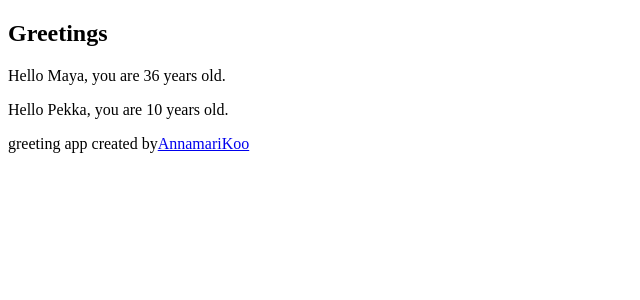
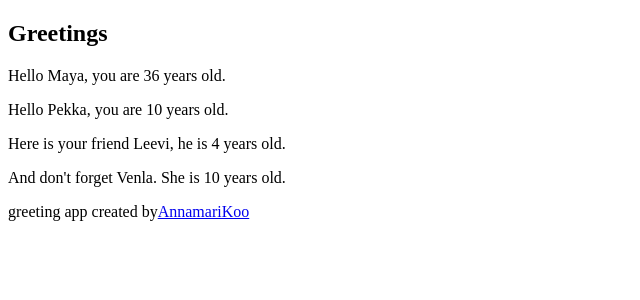
Before and after one commit to AnnamariKoo/01-part1, a React (Vite) app: page / in a window 1280 px wide. Shown: the top 300 px of the page, without its empty margins (0-640 px from the left). Built offline with nearby package versions, Linux system fonts and the light colour scheme.

Commit message:
Oppimistehtävä valmis.

```diff
--- a/src/App.jsx
+++ b/src/App.jsx
@@ -21,12 +21,24 @@ const Hello = (props) => {
 const App = () => {
   const nimi = "Pekka";
   const ika = 10;
+  const friends = [
+    { name: "Leevi", age: 4 },
+    { name: "Venla", age: 10 },
+  ];
+
   return (
     <>
       <section>
         <h1> Greetings</h1>
         <Hello name="Maya" age={26 + 10} />
         <Hello name={nimi} age={ika} />
+        <p>
+          Here is your friend {friends[0].name}, he is {friends[0].age} years
+          old.
+        </p>
+        <p>
+          And don't forget {friends[1].name}. She is {friends[1].age} years old.
+        </p>
         <Footer />
       </section>
     </>
```
